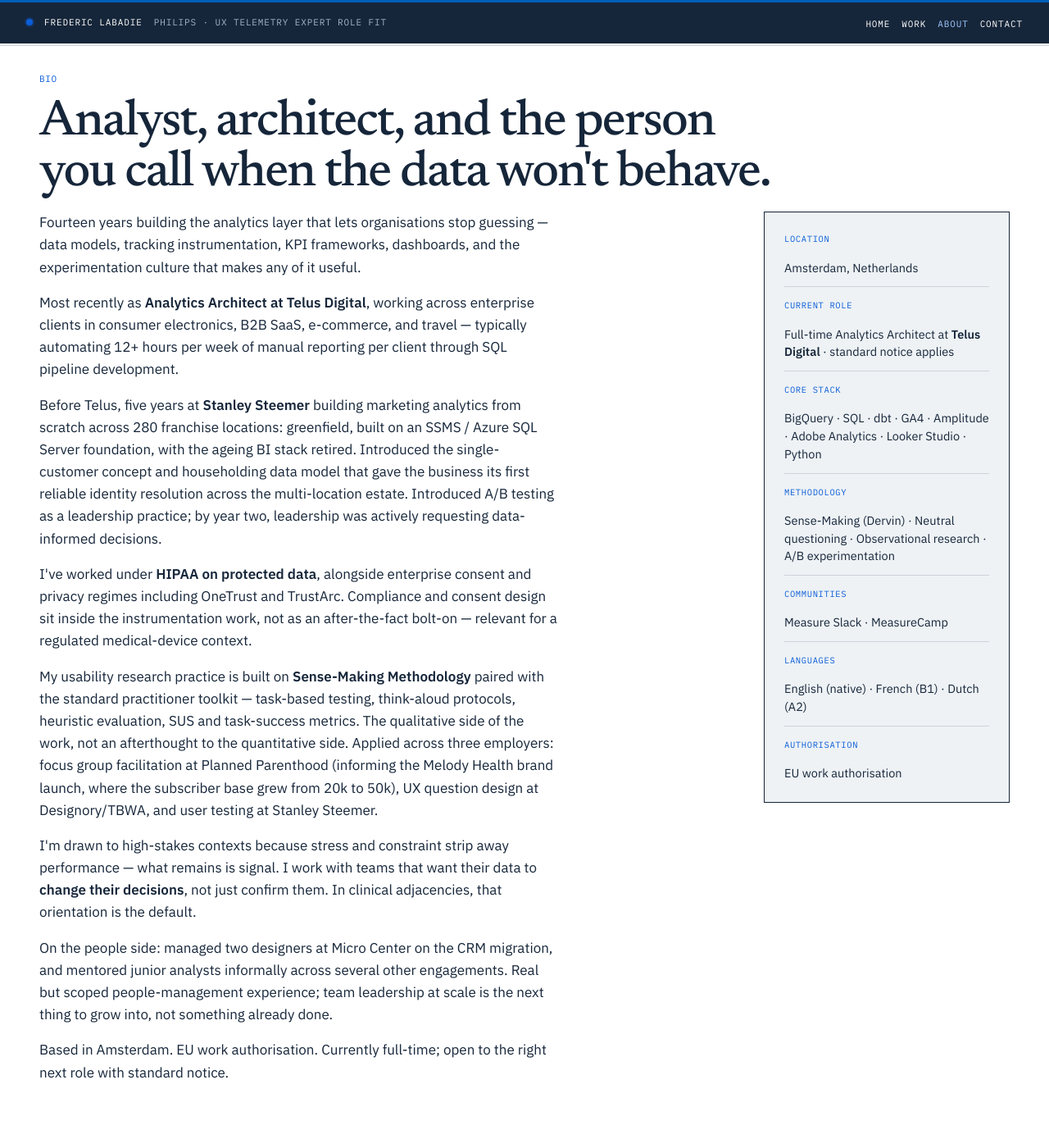
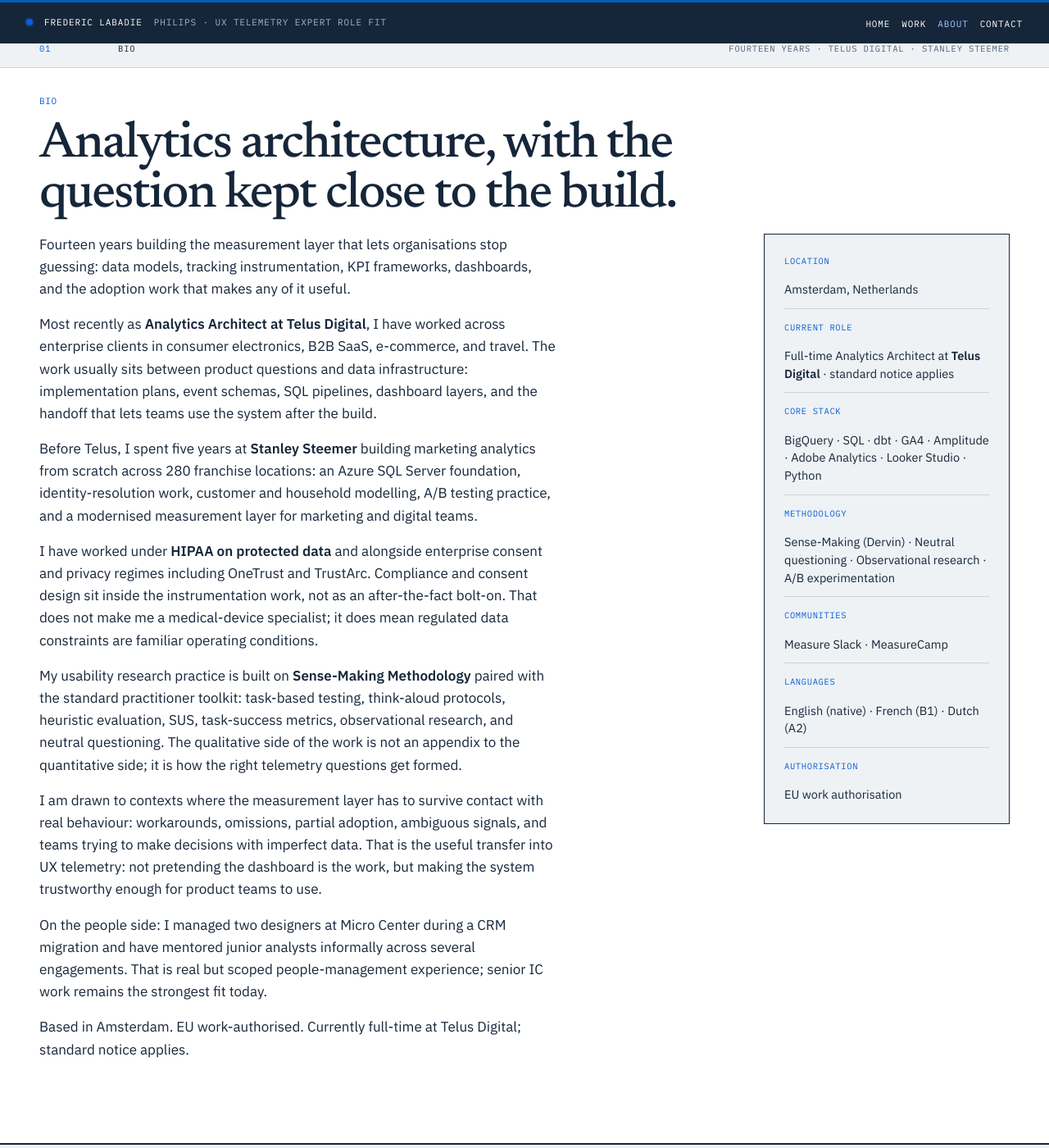
Before and after one commit to fredericlabadie/fredericlabadie.github.io, a Jekyll site: the page built from philips/about/index.html, in a window 1280 px wide and 1400 px high, scrolled down 655 px. Shown: the whole window at 82% size. Built offline with Jekyll 4.4.1, drawn with Linux system fonts in a browser that asks for light colours; comment, search, counter and statistics services are not loaded; some of the changed text lies outside the part shown.

Commit message:
Align Philips about page language with portfolio voice

```diff
--- a/philips/about/index.html
+++ b/philips/about/index.html
@@ -5,10 +5,10 @@
 skip_label: "Skip to about"
 philips_footer_role: true
 title: "About &mdash; Frederic Labadie for Philips UX Telemetry"
-description: "The longer version, framed for the Philips UX Telemetry Expert brief &mdash; bio, full skills + certifications stack, methodology, HIPAA exposure, and the clinical-domain calibration of what transfers and what doesn't."
+description: "The longer version for the Philips UX Telemetry Expert role: bio, skills, credentials, methodology, privacy exposure, and clinical-domain calibration."
 og_type: website
 og_title: "About &mdash; Frederic Labadie for Philips UX Telemetry"
-og_description: "Bio, full skills + certifications stack, methodology, and clinical-domain calibration &mdash; framed for the Philips UX Telemetry Expert brief."
+og_description: "Bio, skills, credentials, methodology, and clinical-domain calibration for the Philips UX Telemetry Expert role."
 og_url: "https://fredericlabadie.com/philips/about/"
 ---
 
@@ -16,18 +16,12 @@
       <!-- PAGE INTRO -->
       <section class="page-intro hero">
         <div class="container">
-          <p class="eyebrow">About &middot; for the Philips brief</p>
+          <p class="eyebrow">About &middot; Philips UX Telemetry</p>
           <h1>
-            The longer version &mdash; who, how, and the clinical-domain
-            calibration.
+            The longer version: method, stack, and where the clinical learning curve sits.
           </h1>
           <p>
-            If the <a href="/philips/">landing page</a> covered what I'd bring
-            to the role and the <a href="/philips/work/">work page</a> covered
-            what I've shipped, this is the rest: bio, methodology, the full
-            skills and certifications stack behind the architecture claim, and
-            the calibration paragraph on what I do <em>not</em> claim as
-            Philips-specific experience.
+            The <a href="/philips/">landing page</a> maps the role fit. The <a href="/philips/work/">work page</a> maps the evidence. This page fills in the operating context: how I came to the work, the skills and credentials behind the telemetry claim, and the honest boundary between transferable workflow-telemetry experience and medical-device experience I have not yet lived.
           </p>
         </div>
       </section>
@@ -45,75 +39,34 @@
           <div class="container">
             <p class="section-eyebrow">Bio</p>
             <h2 class="section-heading">
-              Analyst, architect, and the person you call when the data won't
-              behave.
+              Analytics architecture, with the question kept close to the build.
             </h2>
 
             <div class="about-grid">
               <div class="about-body">
                 <p>
-                  Fourteen years building the analytics layer that lets
-                  organisations stop guessing &mdash; data models, tracking
-                  instrumentation, KPI frameworks, dashboards, and the
-                  experimentation culture that makes any of it useful.
+                  Fourteen years building the measurement layer that lets organisations stop guessing: data models, tracking instrumentation, KPI frameworks, dashboards, and the adoption work that makes any of it useful.
                 </p>
                 <p>
-                  Most recently as
-                  <strong>Analytics Architect at Telus Digital</strong>, working
-                  across enterprise clients in consumer electronics, B2B SaaS,
-                  e-commerce, and travel &mdash; typically automating 12+ hours
-                  per week of manual reporting per client through SQL pipeline
-                  development.
+                  Most recently as <strong>Analytics Architect at Telus Digital</strong>, I have worked across enterprise clients in consumer electronics, B2B SaaS, e-commerce, and travel. The work usually sits between product questions and data infrastructure: implementation plans, event schemas, SQL pipelines, dashboard layers, and the handoff that lets teams use the system after the build.
                 </p>
                 <p>
-                  Before Telus, five years at
-                  <strong>Stanley Steemer</strong> building marketing analytics
-                  from scratch across 280 franchise locations: greenfield, built
-                  on an SSMS / Azure SQL Server foundation, with the ageing BI
-                  stack retired. Introduced the single-customer concept and
-                  householding data model that gave the business its first
-                  reliable identity resolution across the multi-location estate.
-                  Introduced A/B testing as a leadership practice; by year two,
-                  leadership was actively requesting data-informed decisions.
+                  Before Telus, I spent five years at <strong>Stanley Steemer</strong> building marketing analytics from scratch across 280 franchise locations: an Azure SQL Server foundation, identity-resolution work, customer and household modelling, A/B testing practice, and a modernised measurement layer for marketing and digital teams.
                 </p>
                 <p>
-                  I've worked under <strong>HIPAA on protected data</strong>,
-                  alongside enterprise consent and privacy regimes including
-                  OneTrust and TrustArc. Compliance and consent design sit
-                  inside the instrumentation work, not as an after-the-fact
-                  bolt-on &mdash; relevant for a regulated medical-device
-                  context.
+                  I have worked under <strong>HIPAA on protected data</strong> and alongside enterprise consent and privacy regimes including OneTrust and TrustArc. Compliance and consent design sit inside the instrumentation work, not as an after-the-fact bolt-on. That does not make me a medical-device specialist; it does mean regulated data constraints are familiar operating conditions.
                 </p>
                 <p>
-                  My usability research practice is built on
-                  <strong>Sense-Making Methodology</strong> paired with the
-                  standard practitioner toolkit &mdash; task-based testing,
-                  think-aloud protocols, heuristic evaluation, SUS and
-                  task-success metrics. The qualitative side of the work, not an
-                  afterthought to the quantitative side. Applied across three
-                  employers: focus group facilitation at Planned Parenthood
-                  (informing the Melody Health brand launch, where the
-                  subscriber base grew from 20k to 50k), UX question design at
-                  Designory/TBWA, and user testing at Stanley Steemer.
+                  My usability research practice is built on <strong>Sense-Making Methodology</strong> paired with the standard practitioner toolkit: task-based testing, think-aloud protocols, heuristic evaluation, SUS, task-success metrics, observational research, and neutral questioning. The qualitative side of the work is not an appendix to the quantitative side; it is how the right telemetry questions get formed.
                 </p>
                 <p>
-                  I'm drawn to high-stakes contexts because stress and
-                  constraint strip away performance &mdash; what remains is
-                  signal. I work with teams that want their data to
-                  <strong>change their decisions</strong>, not just confirm
-                  them. In clinical adjacencies, that orientation is the
-                  default.
+                  I am drawn to contexts where the measurement layer has to survive contact with real behaviour: workarounds, omissions, partial adoption, ambiguous signals, and teams trying to make decisions with imperfect data. That is the useful transfer into UX telemetry: not pretending the dashboard is the work, but making the system trustworthy enough for product teams to use.
                 </p>
                 <p>
-                  On the people side: managed two designers at Micro Center on
-                  the CRM migration, and mentored junior analysts informally
-                  across several other engagements. Real but scoped
-                  people-management experience; team leadership at scale is the
-                  next thing to grow into, not something already done.
+                  On the people side: I managed two designers at Micro Center during a CRM migration and have mentored junior analysts informally across several engagements. That is real but scoped people-management experience; senior IC work remains the strongest fit today.
                 </p>
                 <p>
-                  Based in Amsterdam. EU work authorisation. Currently
-                  full-time; open to the right next role with standard notice.
+                  Based in Amsterdam. EU work-authorised. Currently full-time at Telus Digital; standard notice applies.
                 </p>
               </div>
 
@@ -518,22 +471,18 @@
         <div class="section-head">
           <div class="num">05</div>
           <div class="label">Contact</div>
-          <div class="title">Open to senior roles &middot; Amsterdam</div>
+          <div class="title">Senior IC &middot; Amsterdam &middot; EU work-authorised</div>
         </div>
         <div class="section-body">
           <div class="container">
             <p class="section-eyebrow">Contact</p>
             <h2 class="section-heading">
-              If the brief and the credentials line up, I'm easy to reach.
+              Open to the right senior IC role.
             </h2>
 
             <div class="contact-grid">
               <p class="contact-body">
-                Open to senior analytics architect, product analytics, analytics
-                engineering, and UX-telemetry roles in Amsterdam &mdash; ideally
-                where instrumentation, qualitative methodology, and stakeholder
-                enablement all sit inside the same person's remit. Currently
-                full-time at Telus Digital; standard notice applies.
+                Best fit: analytics architecture, product telemetry, analytics engineering, UX telemetry, and marketing analytics roles where instrumentation, qualitative methodology, and stakeholder enablement sit close together. Currently full-time at Telus Digital; standard notice applies.
               </p>
               <div class="contact-list">
                 <a href="/philips/contact/">
```
